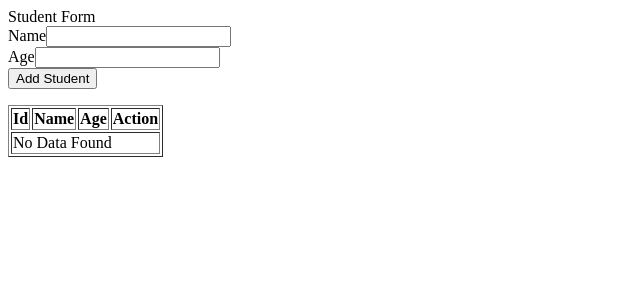
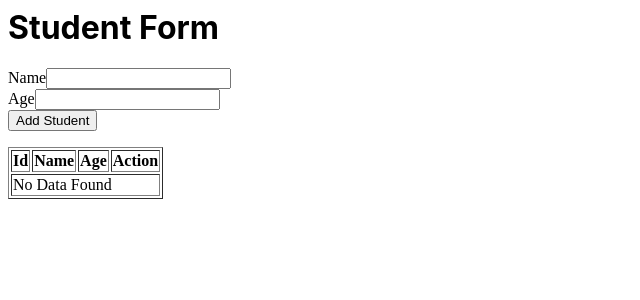
Before and after one commit to Jeyabalan/react-practice, a React (Create React App) app: page / in a window 1280 px wide. Shown: the top 300 px of the page, without its empty margins (0-640 px from the left). Built offline with nearby package versions, Linux system fonts and the light colour scheme.

Commit message:
style changes

```diff
--- a/src/form/index.js
+++ b/src/form/index.js
@@ -53,7 +53,7 @@ export default function StudentForm() {
 
   return (
     <>
-      Student Form
+      <h1>Student Form</h1>
       <form onSubmit={formSubmit}>
         <div>
           <label>Name</label>
```
